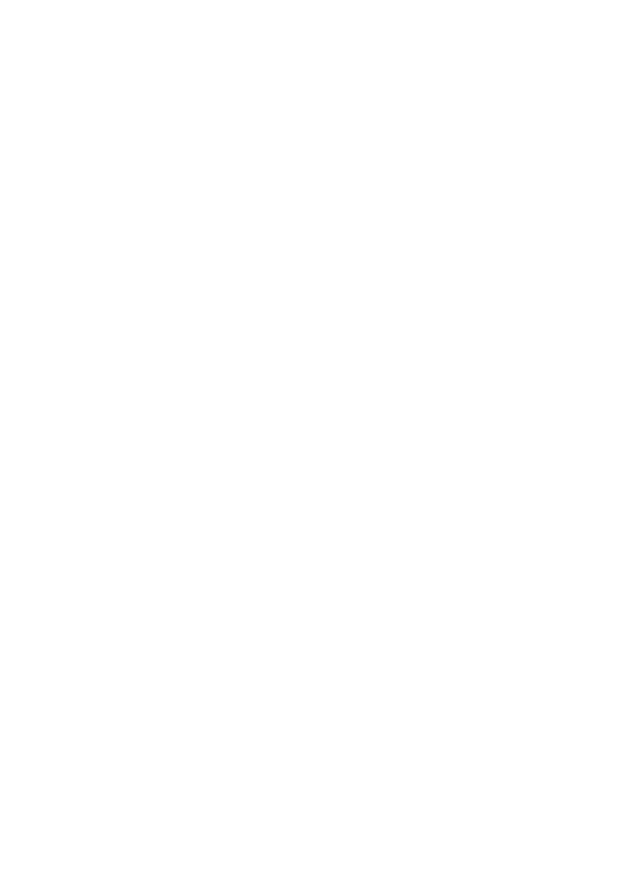
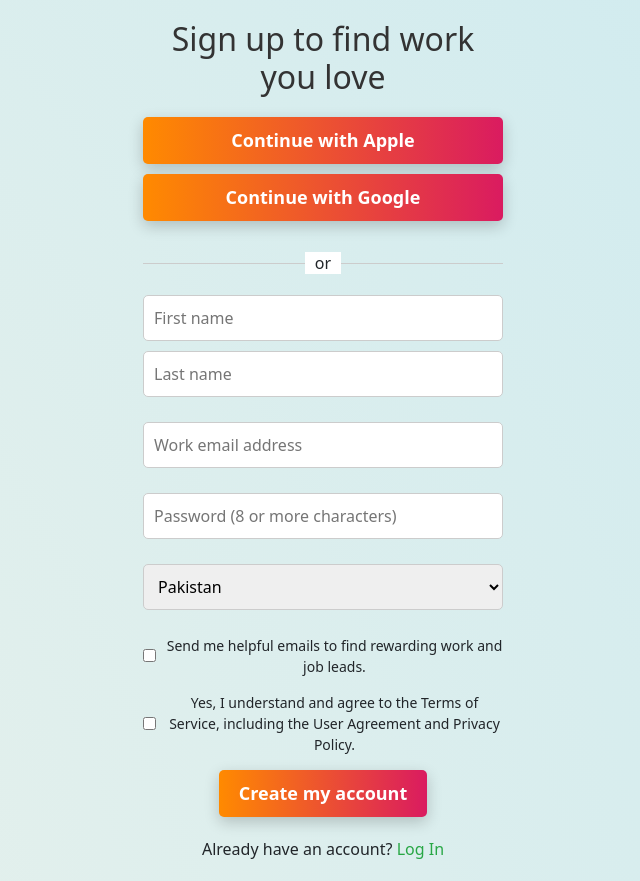
Before and after one commit to tabishaikh710/Pencilry, a React (Vite) app: page /register-freelancer in a window 1280 px wide. Shown: the whole page, without its empty margins (317-957 px from the left). Before the commit the page ends 800 px from the top, so only its background shows below. Built offline with nearby package versions, Linux system fonts and the light colour scheme.

Commit message:
iiiistrator rigistretion
main registration

```diff
--- a/src/pages/FreelancerRegistration.jsx
+++ b/src/pages/FreelancerRegistration.jsx
@@ -1,5 +1,135 @@
+import React, { useState } from 'react';
+import { useNavigate } from 'react-router-dom'; // Import useNavigate for navigation
+import Button from '../components/Registration/ClientRegistration/Button';
+import InputField from '../components/Registration/ClientRegistration/InputField';
+import Checkbox from '../components/Registration/ClientRegistration/Checkbox';
+import SelectField from '../components/Registration/ClientRegistration/SelectField';
+import Separator from '../components/Registration/ClientRegistration/Separator';
+import '../style/clientReistration/ClientRegistration.css';
+
 function FreelancerRegistration() {
+    const navigate = useNavigate(); // Initialize navigation
 
+  const [formData, setFormData] = useState({
+    firstName: '',
+    lastName: '',
+    email: '',
+    password: '',
+    country: 'Pakistan',
+    agreeToTerms: false,
+  });
+
+  const handleChange = (e) => {
+    const { name, value, type, checked } = e.target;
+    setFormData({
+      ...formData,
+      [name]: type === 'checkbox' ? checked : value,
+    });
+  };
+
+  const handleSubmit = (e) => {
+    e.preventDefault();
+    console.log(formData);
+
+    // After successful signup, navigate to the profile completion page
+    navigate('/profile-completion');
+  };
+
+  const countryOptions = [
+    { value: 'Pakistan', label: 'Pakistan' },
+    { value: 'India', label: 'India' },
+    { value: 'USA', label: 'USA' },
+    { value: 'Canada', label: 'Canada' },
+  ];
+
+  return (
+    <div className="client-registration">
+      <h2>Sign up to find work you love</h2>
+
+      <Button label="Continue with Apple" className="continue-with-apple" />
+      <Button label="Continue with Google" className="continue-with-google" />
+
+      <Separator />
+
+      <form onSubmit={handleSubmit}>
+        <div className="form-group">
+          <InputField
+            type="text"
+            name="firstName"
+            placeholder="First name"
+            value={formData.firstName}
+            onChange={handleChange}
+            required
+          />
+          <InputField
+            type="text"
+            name="lastName"
+            placeholder="Last name"
+            value={formData.lastName}
+            onChange={handleChange}
+            required
+          />
+        </div>
+
+        <div className="form-group">
+          <InputField
+            type="email"
+            name="email"
+            placeholder="Work email address"
+            value={formData.email}
+            onChange={handleChange}
+            required
+          />
+        </div>
+
+        <div className="form-group">
+          <InputField
+            type="password"
+            name="password"
+            placeholder="Password (8 or more characters)"
+            value={formData.password}
+            onChange={handleChange}
+            required
+          />
+        </div>
+
+        <div className="form-group">
+          <SelectField
+            name="country"
+            value={formData.country}
+            options={countryOptions}
+            onChange={handleChange}
+            required
+          />
+        </div>
+
+        <Checkbox
+          label="Send me helpful emails to find rewarding work and job leads."
+          name="subscribeTips"
+          checked={formData.subscribeTips}
+          onChange={handleChange}
+        />
+
+        <Checkbox
+          label="Yes, I understand and agree to the Terms of Service, including the User Agreement and Privacy Policy."
+          name="agreeToTerms"
+          checked={formData.agreeToTerms}
+          onChange={handleChange}
+          required
+        />
+
+        <Button
+          label="Create my account"
+          className="create-account-button"
+          disabled={!formData.agreeToTerms}
+        />
+      </form>
+
+      <div className="login-link">
+        Already have an account? <a href="/login">Log In</a>
+      </div>
+    </div>
+  );
 }
 
 export default  FreelancerRegistration;
```
Also changed, not shown: src/components/Registration/CustomerRegistration.jsx (deleted), src/components/Registration/IllustratorRegistration.jsx (deleted).
